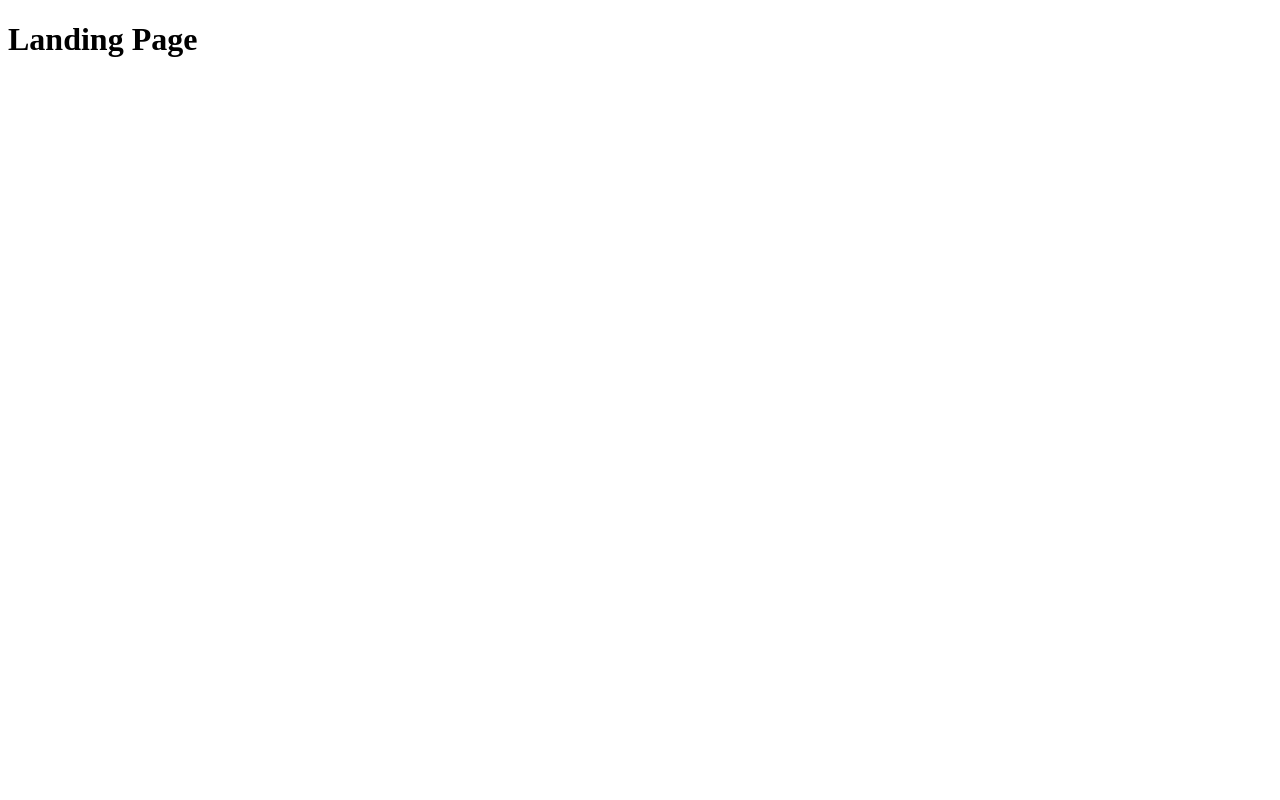
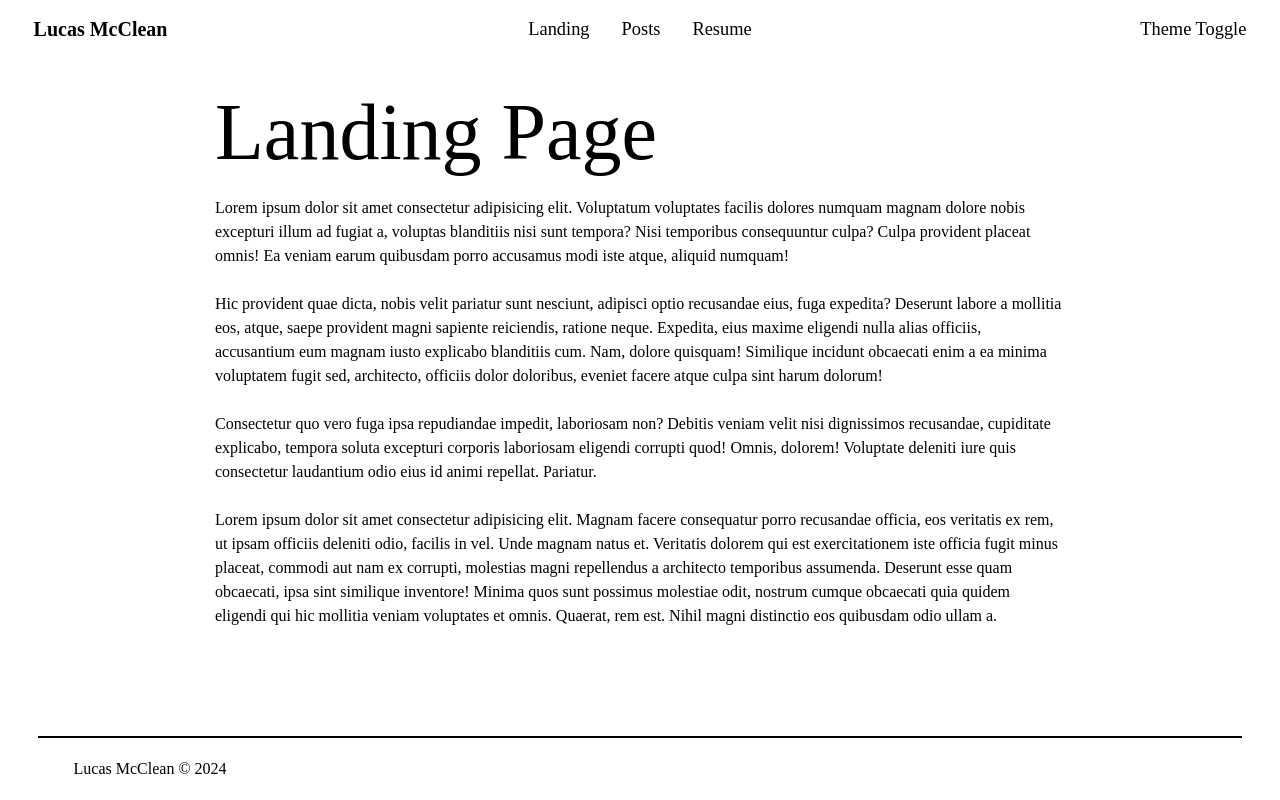
Before and after one commit to LucasMcClean/personal-website, a SvelteKit app: page / in a window 1280 px wide. Built offline with nearby package versions, Linux system fonts and the light colour scheme.

Commit message:
add landing page, header, footer

```diff
--- a/src/app.html
+++ b/src/app.html
@@ -4,9 +4,11 @@
     <meta charset="utf-8" />
     <link rel="icon" href="%sveltekit.assets%/favicon.png" />
     <meta name="viewport" content="width=device-width, initial-scale=1" />
+    <link rel="stylesheet" href="%sveltekit.assets%/app.css" />
     %sveltekit.head%
   </head>
   <body data-sveltekit-preload-data="hover">
     <div style="display: contents">%sveltekit.body%</div>
   </body>
+  <style></style>
 </html>
--- /dev/null
+++ b/src/lib/components/Footer.svelte
@@ -0,0 +1,12 @@
+<div id="footer">
+  <p id="copyright-notice">Lucas McClean &copy {new Date().getFullYear()}</p>
+</div>
+
+<style>
+  #footer {
+    margin-inline: 3vw;
+    padding-block: 1.2rem;
+    padding-inline: 2.2rem;
+    border-top: 2px solid black;
+  }
+</style>
--- /dev/null
+++ b/src/lib/components/Navbar.svelte
@@ -0,0 +1,44 @@
+<script lang="ts">
+  import ThemeToggle from "$lib/components/ThemeToggle.svelte";
+</script>
+
+<nav id="navbar">
+  <a id="navbar-title" href="/">Lucas McClean</a>
+  <ul id="navbar-links" role="list">
+    <li><a href="/">Landing</a></li>
+    <li><a href="/posts">Posts</a></li>
+    <li><a href="/resume">Resume</a></li>
+  </ul>
+  <div id="theme-toggle"><ThemeToggle /></div>
+</nav>
+
+<style>
+  #navbar {
+    padding-block: 0.9rem;
+    padding-inline: 2.1rem;
+    display: grid;
+    grid-template-columns: repeat(3, 1fr);
+    align-items: center;
+    font-size: 1.15rem;
+  }
+
+  #navbar a {
+    color: black;
+    text-decoration: none;
+  }
+
+  #navbar-title {
+    font-size: 1.25rem;
+    font-weight: bold;
+  }
+
+  #navbar-links {
+    justify-self: center;
+    display: flex;
+    gap: 2rem;
+  }
+
+  #theme-toggle {
+    justify-self: end;
+  }
+</style>
--- /dev/null
+++ b/src/lib/components/ThemeToggle.svelte
@@ -0,0 +1 @@
+<p>Theme Toggle</p>
--- a/src/routes/+layout.svelte
+++ b/src/routes/+layout.svelte
@@ -1 +1,29 @@
-<slot />
+<script lang="ts">
+  import Navbar from "$lib/components/Navbar.svelte";
+  import Footer from "$lib/components/Footer.svelte";
+</script>
+
+<div id="layout">
+  <Navbar />
+
+  <main>
+    <slot />
+  </main>
+
+  <Footer />
+</div>
+
+<style>
+  #layout {
+    min-height: 100svh;
+    display: grid;
+    grid-template-rows: auto 1fr auto;
+  }
+
+  main {
+    margin-top: 0.85rem;
+    margin-bottom: 5rem;
+    justify-self: center;
+    max-width: 850px;
+  }
+</style>
--- a/src/routes/+page.svelte
+++ b/src/routes/+page.svelte
@@ -1 +1,32 @@
 <h1>Landing Page</h1>
+<p>
+  Lorem ipsum dolor sit amet consectetur adipisicing elit. Voluptatum voluptates facilis dolores
+  numquam magnam dolore nobis excepturi illum ad fugiat a, voluptas blanditiis nisi sunt tempora?
+  Nisi temporibus consequuntur culpa? Culpa provident placeat omnis! Ea veniam earum quibusdam porro
+  accusamus modi iste atque, aliquid numquam!
+  <br /><br />
+  Hic provident quae dicta, nobis velit pariatur sunt nesciunt, adipisci optio recusandae eius, fuga
+  expedita? Deserunt labore a mollitia eos, atque, saepe provident magni sapiente reiciendis, ratione
+  neque. Expedita, eius maxime eligendi nulla alias officiis, accusantium eum magnam iusto explicabo
+  blanditiis cum. Nam, dolore quisquam! Similique incidunt obcaecati enim a ea minima voluptatem fugit
+  sed, architecto, officiis dolor doloribus, eveniet facere atque culpa sint harum dolorum!
+  <br /><br />
+  Consectetur quo vero fuga ipsa repudiandae impedit, laboriosam non? Debitis veniam velit nisi dignissimos
+  recusandae, cupiditate explicabo, tempora soluta excepturi corporis laboriosam eligendi corrupti quod!
+  Omnis, dolorem! Voluptate deleniti iure quis consectetur laudantium odio eius id animi repellat. Pariatur.
+  <br /><br />
+  Lorem ipsum dolor sit amet consectetur adipisicing elit. Magnam facere consequatur porro recusandae
+  officia, eos veritatis ex rem, ut ipsam officiis deleniti odio, facilis in vel. Unde magnam natus et.
+  Veritatis dolorem qui est exercitationem iste officia fugit minus placeat, commodi aut nam ex corrupti,
+  molestias magni repellendus a architecto temporibus assumenda. Deserunt esse quam obcaecati, ipsa sint
+  similique inventore! Minima quos sunt possimus molestiae odit, nostrum cumque obcaecati quia quidem
+  eligendi qui hic mollitia veniam voluptates et omnis. Quaerat, rem est. Nihil magni distinctio eos
+  quibusdam odio ullam a.
+</p>
+
+<style>
+  h1 {
+    margin-bottom: 0.2rem;
+    font-size: 5rem;
+  }
+</style>
--- /dev/null
+++ b/static/app.css
@@ -0,0 +1,57 @@
+*,
+*::before,
+*::after {
+  box-sizing: border-box;
+}
+
+* {
+  margin: 0;
+  padding: 0;
+  border: 0;
+  font-size: 100%;
+  font: inherit;
+}
+
+::before,
+::after {
+  pointer-events: none;
+}
+
+ul[role="list"],
+ol[role="list"] {
+  list-style: none;
+}
+
+html:focus-within {
+  scroll-behavior: smooth;
+}
+
+body {
+  text-rendering: optimizeSpeed;
+  line-height: 1.5;
+  -webkit-font-smoothing: antialiased;
+}
+
+img,
+picture,
+video,
+canvas,
+svg {
+  display: block;
+  max-width: 100%;
+}
+
+@media (prefers-reduced-motion: reduce) {
+  html:focus-within {
+    scroll-behavior: auto;
+  }
+
+  *,
+  *::before,
+  *::after {
+    animation-duration: 0.01ms !important;
+    animation-iteration-count: 1 !important;
+    transition-duration: 0.01ms !important;
+    scroll-behavior: auto !important;
+  }
+}
```
Also changed, not shown: src/routes/posts/+page.svelte (added), src/routes/posts/[slug]/+page.svelte (added). Lines whose indentation alone changed are shown as unchanged.
